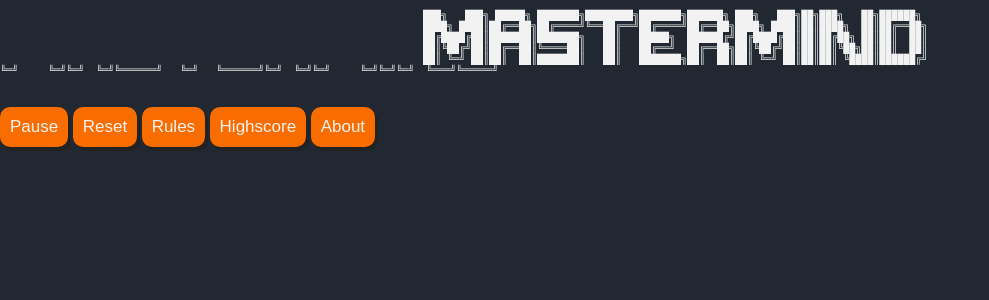
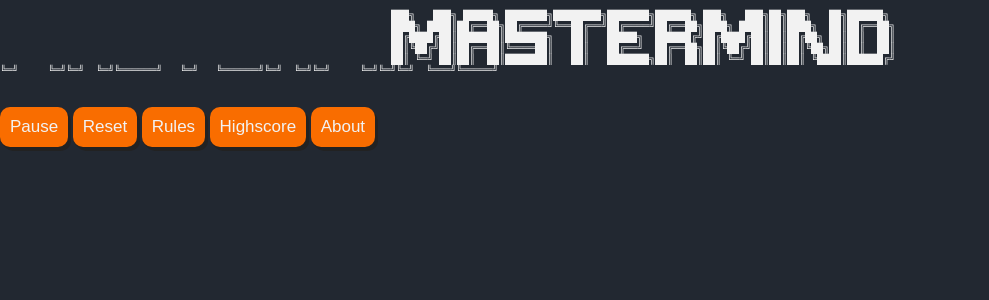
Before and after one commit to mriot/mastermind, a Svelte app: page / in a window 1280 px wide. Shown: the top 300 px of the page, without its empty margins (0-989 px from the left). Built offline with nearby package versions, Linux system fonts and the light colour scheme.

Commit message:
remove grid layout

```diff
--- a/src/App.svelte
+++ b/src/App.svelte
@@ -10,7 +10,6 @@
 
 <style>
   #app {
-    display: grid;
     color: var(--color-secondary);
   }
 </style>
```
